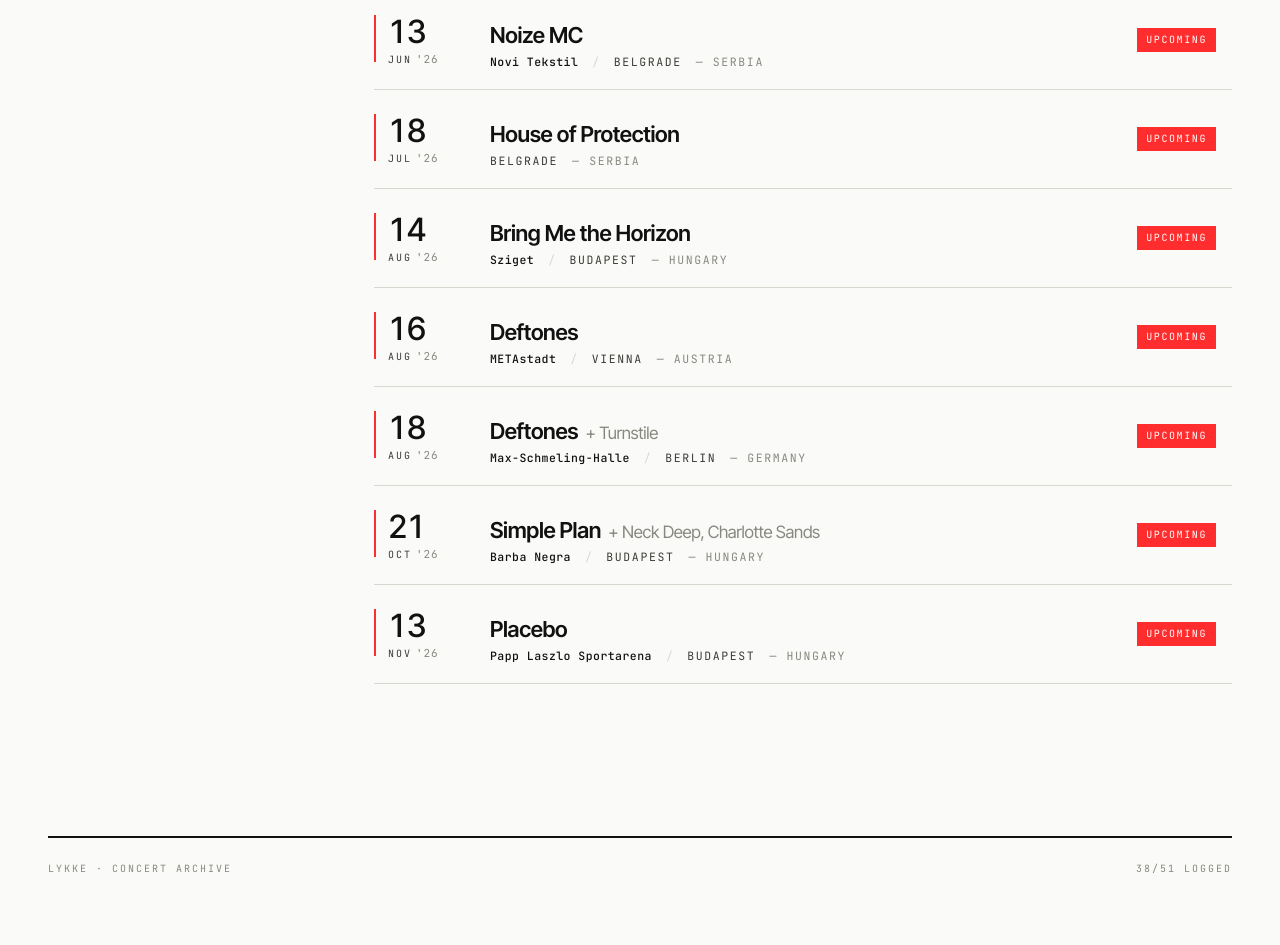
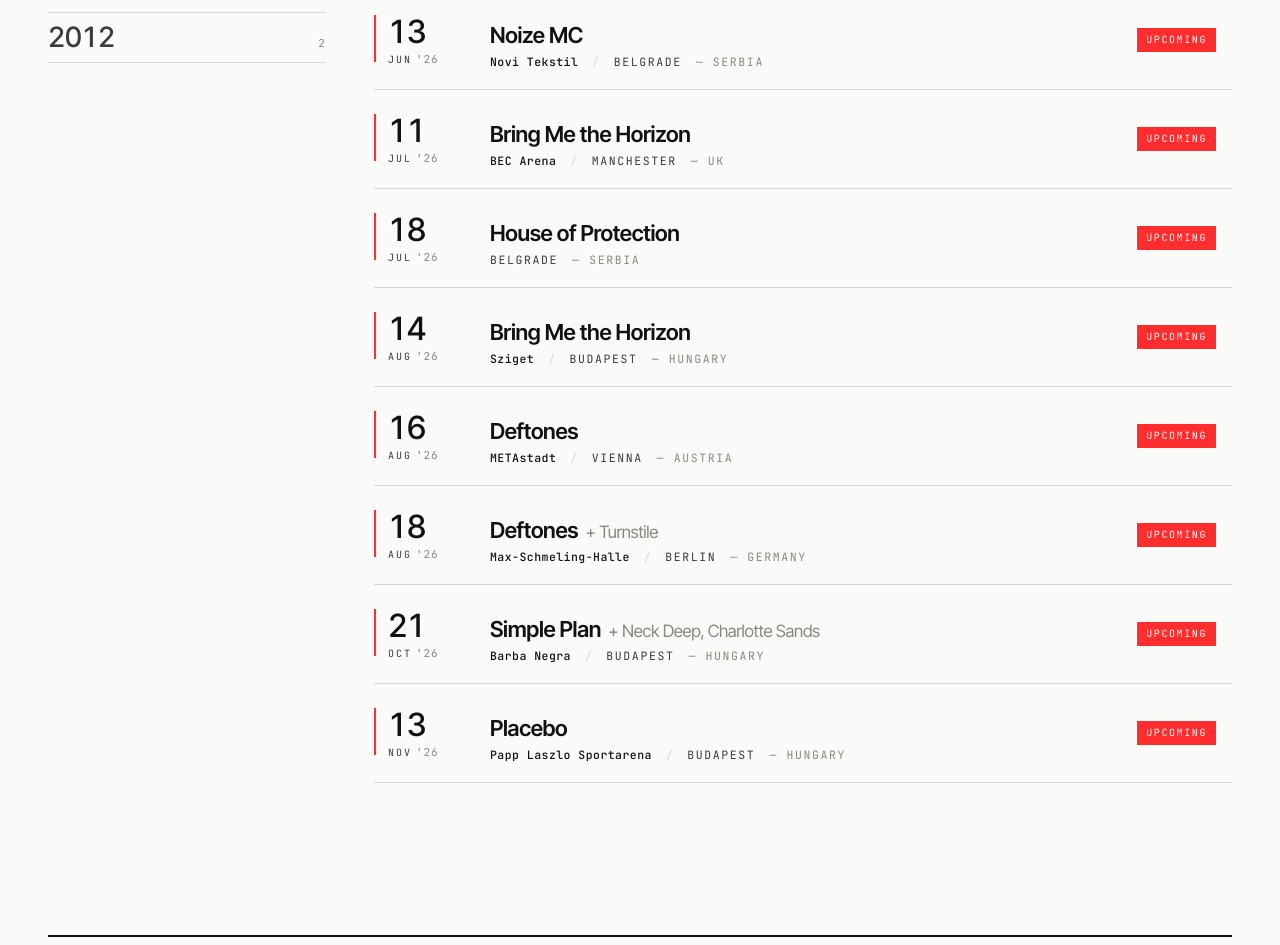
Before and after one commit to iamlykke/my-blog, a Next.js app: page / in a window 1280 px wide. Shown: the part 1387-2332 px from the top of the page. Built offline with nearby package versions, Linux system fonts and the light colour scheme.

Commit message:
update concerts list

```diff
--- a/components/ConcertArchiveSwiss.tsx
+++ b/components/ConcertArchiveSwiss.tsx
@@ -95,11 +95,11 @@
       <div className="swiss-mast-sub">
         <div>
           <span className="k">System</span>
-          Personal live-music log
+          Live-music log
         </div>
         <div>
           <span className="k">Custodian</span>
-          Lykke · Belgrade
+          Lykke · Serbia
         </div>
         <div>
           <span className="k">Coverage</span>
--- a/content/concerts.json
+++ b/content/concerts.json
@@ -1,4 +1,57 @@
+
 [
+  { "date": "20.04.2011", "artist": "Muse", "location": "Saint-Petersburg, Russia", "venue": "SKK" },
+  { "date": "14.04.2012", "artist": "Simple PLan", "location": "Saint-Petersburg, Russia", "venue": "DK Lensoveta" },
+  { "date": "29.09.2012", "artist": "Noize MC", "location": "Saint-Petersburg, Russia", "venue": "GlavClub" },
+  { "date": "25.06.2013", "artist": "Two Door Cinema Club, weloveyouwinona", "location": "Saint-Petersburg, Russia", "venue": "Kosmonavt" },
+  { "date": "25.06.2013", "artist": "Simple Plan", "location": "Saint-Petersburg, Russia", "venue": "Kosmonavt" },
+  { "date": "25.06.2013", "artist": "Green Day, All Time Low", "location": "Saint-Petersburg, Russia", "venue": "SKK" },
+  { "date": "25.06.2013", "artist": "A Day to Remember", "location": "Saint-Petersburg, Russia", "venue": "Zal Ozhidaniya" },
+  { "date": "06.12.2013", "artist": "We Butter the Bread With Butter", "location": "Saint-Petersburg, Russia", "venue": "MOD" },
+  { "date": "30.01.2014", "artist": "Our Last Night", "location": "Saint-Petersburg, Russia", "venue": "Zal Ozhidaniya" },
+  { "date": "01.02.2014", "artist": "Pony Rush", "location": "Saint-Petersburg, Russia", "venue": "Zoccolo" },
+  { "date": "08.02.2014", "artist": "Anacondaz", "location": "Saint-Petersburg, Russia", "venue": "Zal Ozhidaniya" },
+  { "date": "08.03.2014", "artist": "Chunk! No Captain Chunk!", "location": "Saint-Petersburg, Russia", "venue": "Mod" },
+  { "date": "03.07.2014", "artist": "Eskimo Callboy", "location": "Saint-Petersburg, Russia", "venue": "Zal Ozhidaniya" },
+  { "date": "01.07.2014", "artist": "Deftones", "location": "Saint-Petersburg, Russia", "venue": "A2" },
+  { "date": "03.07.2014", "artist": "Architects, Vorvan", "location": "Saint-Petersburg, Russia", "venue": "Kosmonavt" },
+  { "date": "04.07.2014", "artist": "Enter Shikari, Count To Six", "location": "Saint-Petersburg, Russia", "venue": "A2" },
+  { "date": "11.10.2014", "artist": "Anacondaz", "location": "Saint-Petersburg, Russia", "venue": "Aurora" },
+  { "date": "27.10.2014", "artist": "Monuments, Hacktivist", "location": "Saint-Petersburg, Russia", "venue": "Zal Ozhidaniya" },
+  { "date": "27.10.2014", "artist": "The Neighbourhood", "location": "Saint-Petersburg, Russia", "venue": "A2" },
+  { "date": "14.02.2015", "artist": "2nd Season", "location": "Saint-Petersburg, Russia", "venue": "Zocolo" },
+  { "date": "03.03.2015", "artist": "We Butter the Bread With Butter", "location": "Saint-Petersburg, Russia", "venue": "Zoccolo" },
+  { "date": "25.03.2015", "artist": "Eskimo Callboy, Sasha Gray", "location": "Saint-Petersburg, Russia", "venue": "Zal Ozhidaniya" },
+  { "date": "31.05.2015", "artist": "Enter Shikari, Hacktivist", "location": "Saint-Petersburg, Russia", "venue": "A2" },
+  { "date": "28.07.2015", "artist": "Chunk! No Captain Chunk!", "location": "Saint-Petersburg, Russia", "venue": "Zal Ozhidaniya" },
+  { "date": "27.06.2017", "artist": "Chelsea Grin", "location": "Saint-Petersburg, Russia", "venue": "MOD" },
+  { "date": "16.02.2018", "artist": "Oceans Ate Alaska", "location": "Saint-Petersburg, Russia", "venue": "MOD" },
+  { "date": "24.03.2018", "artist": "Маятник Фуко Festival", "location": "Saint-Petersburg, Russia", "venue": "Yubileyniy" },
+  { "date": "02.04.2018", "artist": "Of Mice & Men", "location": "Saint-Petersburg, Russia", "venue": "Zal Ozhidaniya" },
+  { "date": "05.08.2018", "artist": "Rhymes Festival", "location": "Saint-Petersburg, Russia", "venue": "A2" },
+  { "date": "25.08.2018", "artist": "Маятник Фуко Festival", "location": "Saint-Petersburg, Russia", "venue": "" },
+  { "date": "04.12.2018", "artist": "Architects", "location": "Saint-Petersburg, Russia", "venue": "A2" },
+  { "date": "07.12.2018", "artist": "Noize MC", "location": "Saint-Petersburg, Russia", "venue": "Yubileyniy" },
+  { "date": "08.12.2018", "artist": "Anacondaz", "location": "Saint-Petersburg, Russia", "venue": "Aurora" },
+  { "date": "23.12.2018", "artist": "Max Korzh", "location": "Saint-Petersburg, Russia", "venue": "Ice Palace" },
+  { "date": "05.01.2019", "artist": "Anacondaz", "location": "Moscow, Russia", "venue": "Arbat Hall" },
+  { "date": "09.03.2019", "artist": "Enter Shikari", "location": "Saint-Petersburg, Russia", "venue": "A2" },
+  { "date": "14.04.2019", "artist": "Max Korzh", "location": "Kazan, Russia", "venue": "TatNeft Arena" },
+  { "date": "02.08.2019", "artist": "Rammstein", "location": "Saint-Petersburg, Russia", "venue": "Zenit Arena" },
+  { "date": "18.08.2019", "artist": "Parks Squares and Alleys", "location": "Saint-Petersburg, Russia", "venue": "MOD" },
+  { "date": "20.08.2019", "artist": "Nothing, Nowhere", "location": "Saint-Petersburg, Russia", "venue": "Zal Ozhidaniya" },
+  { "date": "24.08.2019", "artist": "Max Korzh", "location": "Minsk, Belarus", "venue": "Dynamo Stadion" },
+  { "date": "31.08.2019", "artist": "Max Korzh", "location": "Moscow, Russia", "venue": "VTB Arena" },
+  { "date": "23.11.2019", "artist": "Anacondaz", "location": "Saint-Petersburg, Russia", "venue": "A2" },
+  { "date": "28.11.2019", "artist": "Fever 333", "location": "Saint-Petersburg, Russia", "venue": "A2" },
+  { "date": "14.12.2019", "artist": "Sqwoz Bab", "location": "Saint-Petersburg, Russia", "venue": "Zal Ozhidaniya" },
+  { "date": "03.01.2020", "artist": "Noize MC", "location": "Saint-Petersburg, Russia", "venue": "Kosmonavt" },
+  { "date": "10.01.2020", "artist": "Anacondaz", "location": "Saint-Petersburg, Russia", "venue": "Kosmonavt" },
+  { "date": "23.01.2020", "artist": "Parks Squares and Alleys", "location": "Saint-Petersburg, Russia", "venue": "MOD" },
+  { "date": "16.08.2020", "artist": "Щенки", "location": "Saint-Petersburg, Russia", "venue": "MOD" },
+  { "date": "22.10.2020", "artist": "Parks Squares and Alleys", "location": "Saint-Petersburg, Russia", "venue": "MOD" },
+  { "date": "13.04.2021", "artist": "WLVS", "location": "Saint-Petersburg, Russia", "venue": "Lastochka" },
+  { "date": "29.05.2021", "artist": "Ермак", "location": "Saint-Petersburg, Russia", "venue": "MOD" },
   { "date": "06.03.2022", "artist": "Море Деревьев", "location": "Saint-Petersburg, Russia" },
   { "date": "22.04.2022", "artist": "Anacondaz", "location": "Saint-Petersburg, Russia", "venue": "Aurora" },
   { "date": "22.05.2022", "artist": "Море Деревьев", "location": "Saint-Petersburg, Russia" },
@@ -43,9 +96,12 @@
   { "date": "22.03.2026", "artist": "Poppy, Ocean Grove, Fox Lake", "location": "Budapest, Hungary", "venue": "Barba Negra" },
   { "date": "06.05.2026", "artist": "Anacondaz", "location": "Belgrade, Serbia", "venue": "Hangar" },
   { "date": "06.06.2026", "artist": "Max Korzh", "location": "Istanbul, Turkey", "venue": "Besiktas Stadium" },
-  { "date": "13.06.2026", "artist": "Noize MC", "location": "Belgrade, Serbia", "venue": "Novi Tekstil" }, { "date": "14.08.2026", "artist": "Bring Me the Horizon", "location": "Budapest, Hungary", "venue": "Sziget" },
+  { "date": "13.06.2026", "artist": "Noize MC", "location": "Belgrade, Serbia", "venue": "Novi Tekstil" },
+  { "date": "11.07.2026", "artist": "Bring Me the Horizon", "location": "Manchester, UK", "venue": "BEC Arena" },
+  { "date": "14.08.2026", "artist": "Bring Me the Horizon", "location": "Budapest, Hungary", "venue": "Sziget" },
   { "date": "16.08.2026", "artist": "Deftones", "location": "Vienna, Austria", "venue": "METAstadt" },
   { "date": "18.08.2026", "artist": "Deftones, Turnstile", "location": "Berlin, Germany", "venue": "Max-Schmeling-Halle" },
   { "date": "21.10.2026", "artist": "Simple Plan, Neck Deep, Charlotte Sands", "location": "Budapest, Hungary", "venue": "Barba Negra" },
-  { "date": "13.11.2026", "artist": "Placebo", "location": "Budapest, Hungary", "venue": "Papp Laszlo Sportarena" }, {"date": "18.07.2026", "artist": "House of Protection", "location": "Belgrade, Serbia"}
+  { "date": "13.11.2026", "artist": "Placebo", "location": "Budapest, Hungary", "venue": "Papp Laszlo Sportarena" },
+  {"date": "18.07.2026", "artist": "House of Protection", "location": "Belgrade, Serbia"}
 ]
```
